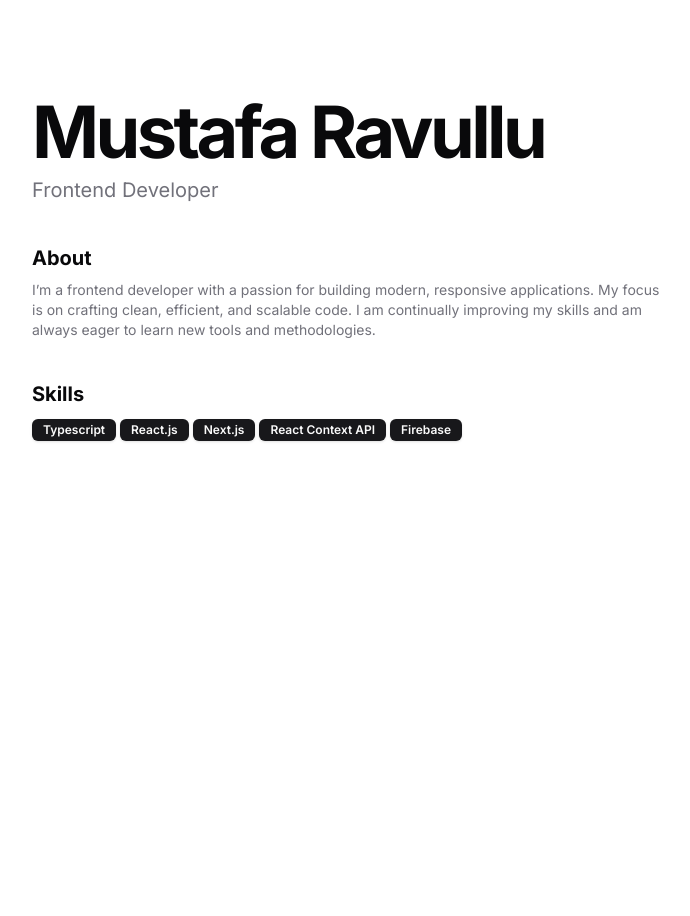
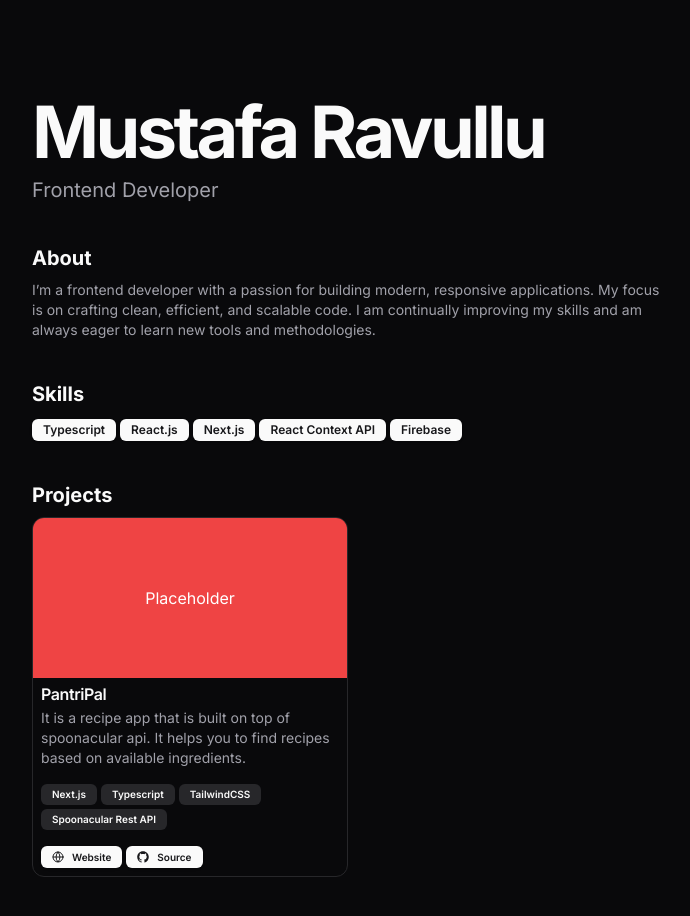
Before and after one commit to MustafaRavullu/portfolio-web-site, a Next.js app: page / in a window 1280 px wide. Shown: the top 916 px of the page, without its empty margins (288-978 px from the left). Before the commit the page ends 800 px from the top, so only its background shows below. Built offline with nearby package versions, Linux system fonts and the light colour scheme.

Commit message:
feat: create project card

```diff
--- a/app/layout.tsx
+++ b/app/layout.tsx
@@ -13,7 +13,7 @@ export default function RootLayout({
   children: React.ReactNode;
 }>) {
   return (
-    <html lang="en">
+    <html lang="en" className="dark">
       <body className={`${inter.className} antialiased`}>{children}</body>
     </html>
   );
--- a/app/page.tsx
+++ b/app/page.tsx
@@ -1,5 +1,6 @@
 import About from "@/components/about";
 import Hero from "@/components/hero";
+import Projects from "@/components/projects";
 import Skills from "@/components/skills";
 
 export default function Home() {
@@ -8,6 +9,7 @@ export default function Home() {
       <Hero />
       <About />
       <Skills />
+      <Projects />
     </main>
   );
 }
--- /dev/null
+++ b/components/project-card.tsx
@@ -0,0 +1,61 @@
+import Link from "next/link";
+import { Badge } from "./ui/badge";
+import {
+  Card,
+  CardContent,
+  CardDescription,
+  CardFooter,
+  CardHeader,
+  CardTitle,
+} from "./ui/card";
+
+type Props = {
+  title: string;
+  description: string;
+  technologies: string[];
+  links: {
+    type: string;
+    href: string;
+    icon: React.ReactNode;
+  }[];
+  image: string;
+  video: string;
+};
+
+export default function ProjectCard({
+  title,
+  description,
+  technologies,
+  links,
+  image,
+  video,
+}: Props) {
+  return (
+    <Card className="overflow-hidden shadow-none hover:shadow-lg transition-all ease-out duration-300">
+      <div className="text-white w-full h-40 bg-red-500 flex justify-center items-center">
+        Placeholder
+      </div>
+      <CardHeader className="p-2">
+        <CardTitle>{title}</CardTitle>
+        <CardDescription>{description}</CardDescription>
+      </CardHeader>
+      <CardContent className="flex flex-wrap gap-1 p-2">
+        {technologies.map((tech: string, index: number) => (
+          <Badge key={index} variant={"secondary"} className="text-[10px]">
+            {tech}
+          </Badge>
+        ))}
+      </CardContent>
+      <CardFooter className="flex flex-wrap gap-1 p-2">
+        {links.map((link, index) => (
+          <Link href={link.href} key={index} target="_blank">
+            <Badge className="flex gap-2">
+              <div className="size-3">{link.icon}</div>
+              <span className="text-[10px]">{link.type}</span>
+            </Badge>
+          </Link>
+        ))}
+      </CardFooter>
+    </Card>
+  );
+}
--- /dev/null
+++ b/components/projects.tsx
@@ -0,0 +1,17 @@
+import { DATA } from "@/data/resume";
+import ProjectCard from "./project-card";
+
+export default function Projects() {
+  return (
+    <section className="space-y-2">
+      <h2 className="text-xl font-bold">Projects</h2>
+      <ul className="grid grid-cols-1 sm:grid-cols-2 gap-2">
+        {DATA.projects.map((project, index) => (
+          <li key={index}>
+            <ProjectCard {...project} />
+          </li>
+        ))}
+      </ul>
+    </section>
+  );
+}
--- /dev/null
+++ b/components/ui/card.tsx
@@ -0,0 +1,76 @@
+import * as React from "react"
+
+import { cn } from "@/lib/utils"
+
+const Card = React.forwardRef<
+  HTMLDivElement,
+  React.HTMLAttributes<HTMLDivElement>
+>(({ className, ...props }, ref) => (
+  <div
+    ref={ref}
+    className={cn(
+      "rounded-xl border bg-card text-card-foreground shadow",
+      className
+    )}
+    {...props}
+  />
+))
+Card.displayName = "Card"
+
+const CardHeader = React.forwardRef<
+  HTMLDivElement,
+  React.HTMLAttributes<HTMLDivElement>
+>(({ className, ...props }, ref) => (
+  <div
+    ref={ref}
+    className={cn("flex flex-col space-y-1.5 p-6", className)}
+    {...props}
+  />
+))
+CardHeader.displayName = "CardHeader"
+
+const CardTitle = React.forwardRef<
+  HTMLParagraphElement,
+  React.HTMLAttributes<HTMLHeadingElement>
+>(({ className, ...props }, ref) => (
+  <h3
+    ref={ref}
+    className={cn("font-semibold leading-none tracking-tight", className)}
+    {...props}
+  />
+))
+CardTitle.displayName = "CardTitle"
+
+const CardDescription = React.forwardRef<
+  HTMLParagraphElement,
+  React.HTMLAttributes<HTMLParagraphElement>
+>(({ className, ...props }, ref) => (
+  <p
+    ref={ref}
+    className={cn("text-sm text-muted-foreground", className)}
+    {...props}
+  />
+))
+CardDescription.displayName = "CardDescription"
+
+const CardContent = React.forwardRef<
+  HTMLDivElement,
+  React.HTMLAttributes<HTMLDivElement>
+>(({ className, ...props }, ref) => (
+  <div ref={ref} className={cn("p-6 pt-0", className)} {...props} />
+))
+CardContent.displayName = "CardContent"
+
+const CardFooter = React.forwardRef<
+  HTMLDivElement,
+  React.HTMLAttributes<HTMLDivElement>
+>(({ className, ...props }, ref) => (
+  <div
+    ref={ref}
+    className={cn("flex items-center p-6 pt-0", className)}
+    {...props}
+  />
+))
+CardFooter.displayName = "CardFooter"
+
+export { Card, CardHeader, CardFooter, CardTitle, CardDescription, CardContent }
--- a/data/resume.tsx
+++ b/data/resume.tsx
@@ -1,3 +1,6 @@
+import { GitHubLogoIcon } from "@radix-ui/react-icons";
+import { GlobeIcon } from "lucide-react";
+
 export const DATA = {
   name: "Mustafa Ravullu",
   jobTitle: "Frontend Developer",
@@ -10,4 +13,31 @@ export const DATA = {
     "React Context API",
     "Firebase",
   ],
+  projects: [
+    {
+      title: "PantriPal",
+      description:
+        "It is a recipe app that is built on top of spoonacular api. It helps you to find recipes based on available ingredients.",
+      technologies: [
+        "Next.js",
+        "Typescript",
+        "TailwindCSS",
+        "Spoonacular Rest API",
+      ],
+      links: [
+        {
+          type: "Website",
+          href: "https://pantripal.vercel.app/",
+          icon: <GlobeIcon className="size-3" />,
+        },
+        {
+          type: "Source",
+          href: "https://github.com/MustafaRavullu/pantri-pal",
+          icon: <GitHubLogoIcon className="size-3" />,
+        },
+      ],
+      image: "",
+      video: "",
+    },
+  ],
 };
```
